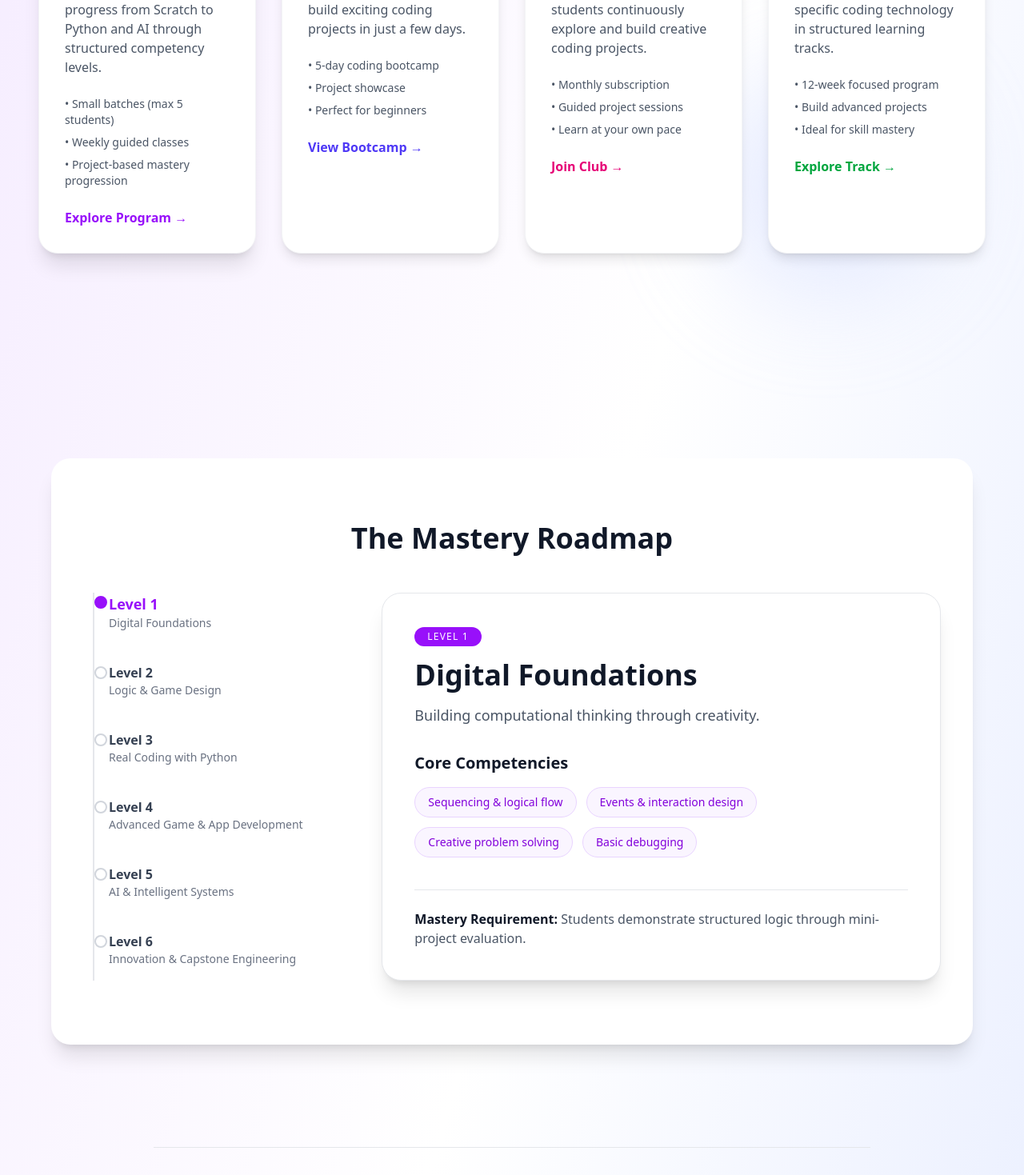
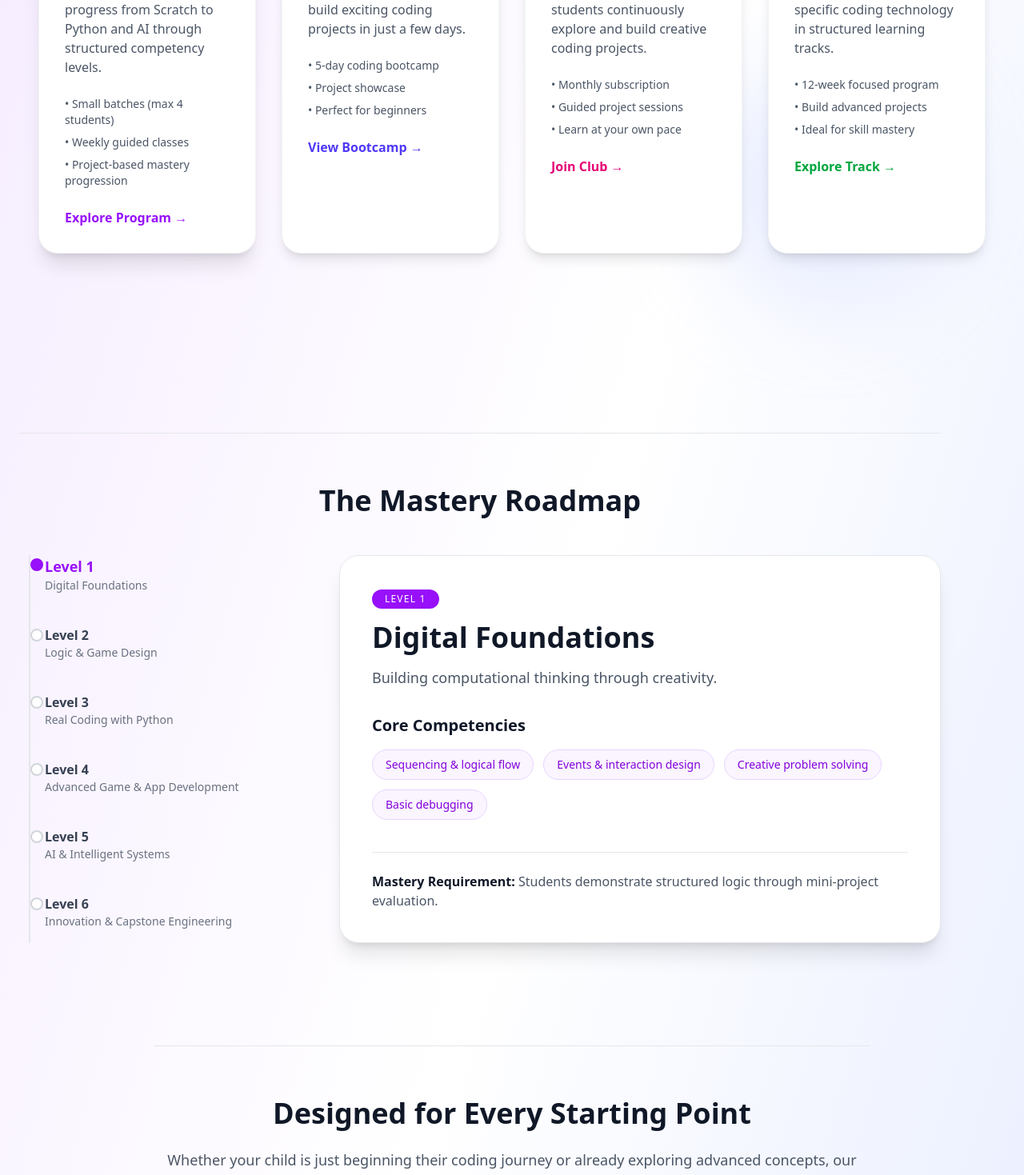
Before and after one commit to srushteesingh/logicleap-platform, a Next.js app: page / in a window 1280 px wide. Shown: the part 1181-2650 px from the top of the page at 80% size. Built offline with nearby package versions, Linux system fonts and the light colour scheme.

Commit message:
updated hero section

```diff
--- a/app/page.tsx
+++ b/app/page.tsx
@@ -141,7 +141,7 @@ export default function Home() {
         </div>
       </section>
 
-      <section className="relative py-24 px-6">
+      <section id="learning-paths" className="relative py-24 px-6">
         {/* Soft background glow */}
         <div className="absolute inset-0 -z-10">
           <div className="absolute top-10 left-20 w-72 h-72 bg-purple-200 rounded-full blur-3xl opacity-40"></div>
@@ -180,7 +180,7 @@ export default function Home() {
               </p>
 
               <ul className="text-sm text-gray-600 space-y-2 mb-6">
-                <li>• Small batches (max 5 students)</li>
+                <li>• Small batches (max 4 students)</li>
                 <li>• Weekly guided classes</li>
                 <li>• Project-based mastery progression</li>
               </ul>
@@ -277,7 +277,10 @@ export default function Home() {
         </div>
       </section>
       {/* MASTERY ROADMAP */}
-      <div className="mt-40 bg-white rounded-3xl shadow-xl px-10 py-20 max-w-6xl mx-auto">
+      <div
+        id="roadmap"
+        className="mt-32 max-w-6xl border-t border-gray-200 pt-16"
+      >
         <h2 className="text-4xl font-bold text-center mb-12">
           The Mastery Roadmap
         </h2>
```
